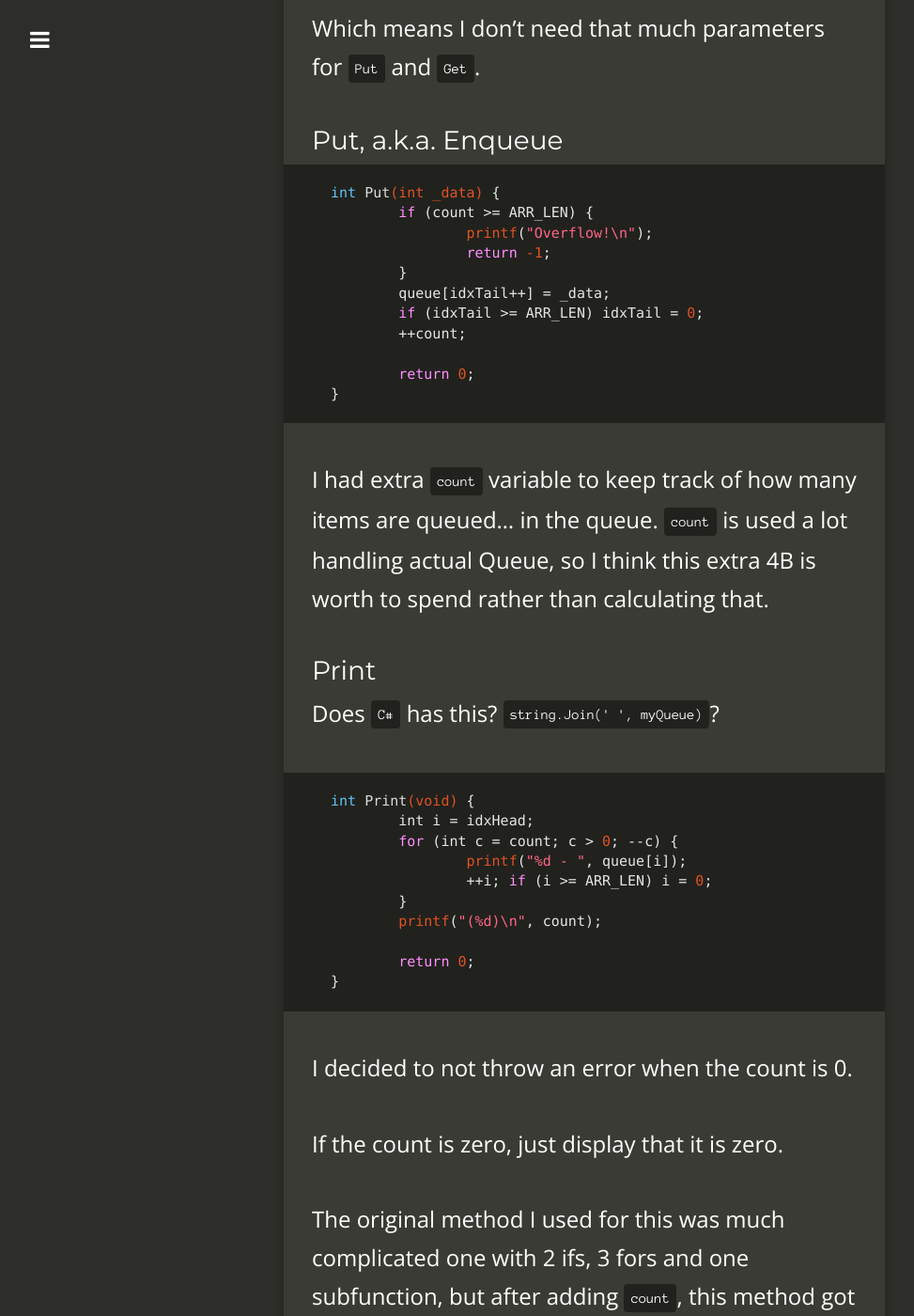
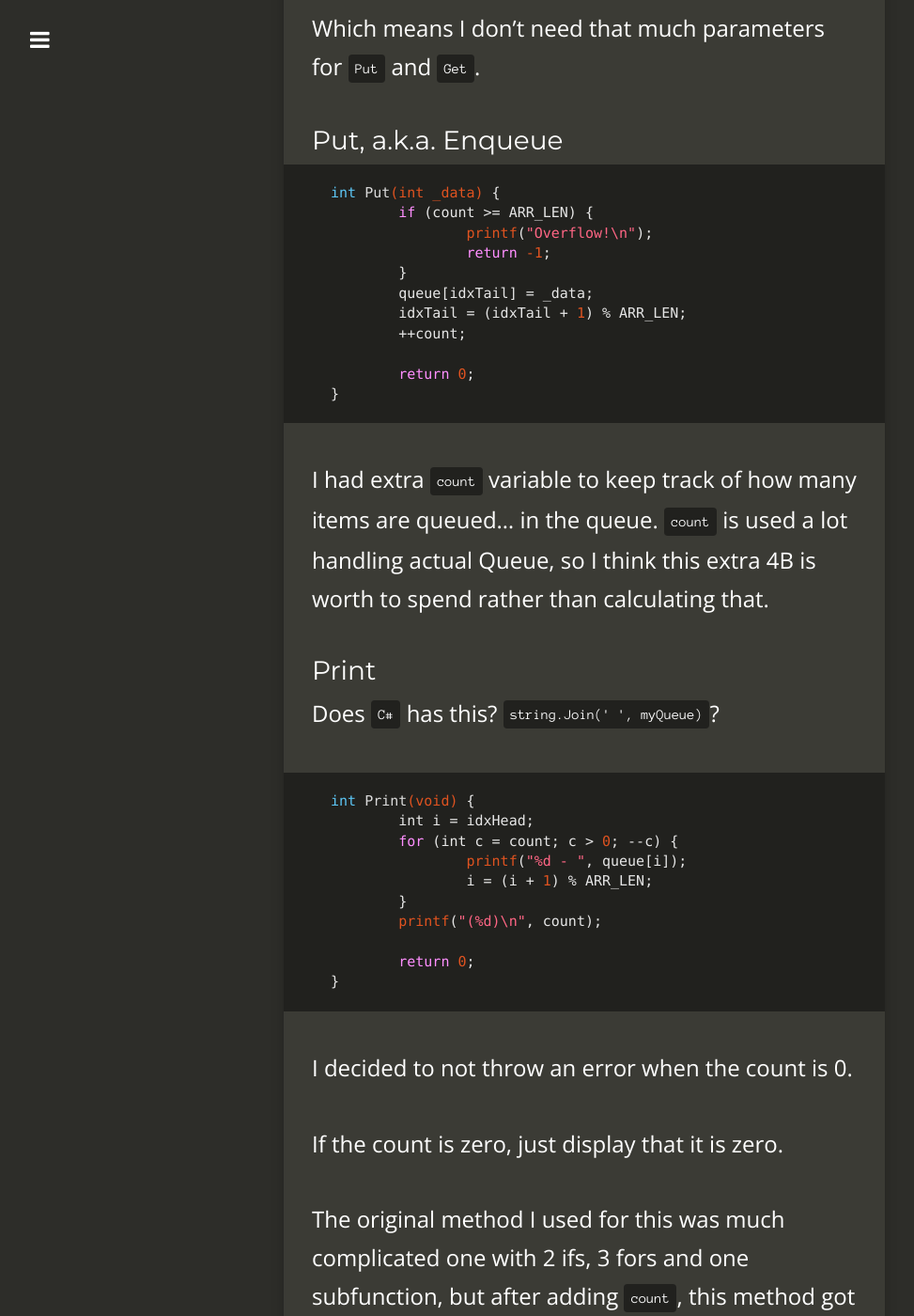
Before and after one commit to metnias/metnias.github.io, a Jekyll site: the page built from _posts/2023-03-13-queue.md, in a window 1280 px wide and 1400 px high, scrolled down 1523 px. Shown: the whole window at 94% size, without its empty margins (18-991 px from the left). Built offline with Jekyll 4.4.1, drawn with Linux system fonts in a browser that asks for light colours; nearby versions of some CDN libraries; some of the changed text lies outside the part shown.

Commit message:
Update 2023-03-13-queue.md

```diff
--- a/_posts/2023-03-13-queue.md
+++ b/_posts/2023-03-13-queue.md
@@ -61,8 +61,8 @@ int Put(int _data) {
 		printf("Overflow!\n");
 		return -1;
 	}
-	queue[idxTail++] = _data;
-	if (idxTail >= ARR_LEN) idxTail = 0;
+	queue[idxTail] = _data;
+	idxTail = (idxTail + 1) % ARR_LEN;
 	++count;
 
 	return 0;
@@ -83,7 +83,7 @@ int Print(void) {
 	int i = idxHead;
 	for (int c = count; c > 0; --c) {
 		printf("%d - ", queue[i]);
-		++i; if (i >= ARR_LEN) i = 0;
+		i = (i + 1) % ARR_LEN;
 	}
 	printf("(%d)\n", count);
 
@@ -109,7 +109,7 @@ int Get(void) {
 		return -1;
 	}
 	int r = queue[idxHead++];
-	if (idxHead >= ARR_LEN) idxHead = 0;
+	idxHead = (idxHead + 1) % ARR_LEN;
 	--count;
 
 	return r;
```
